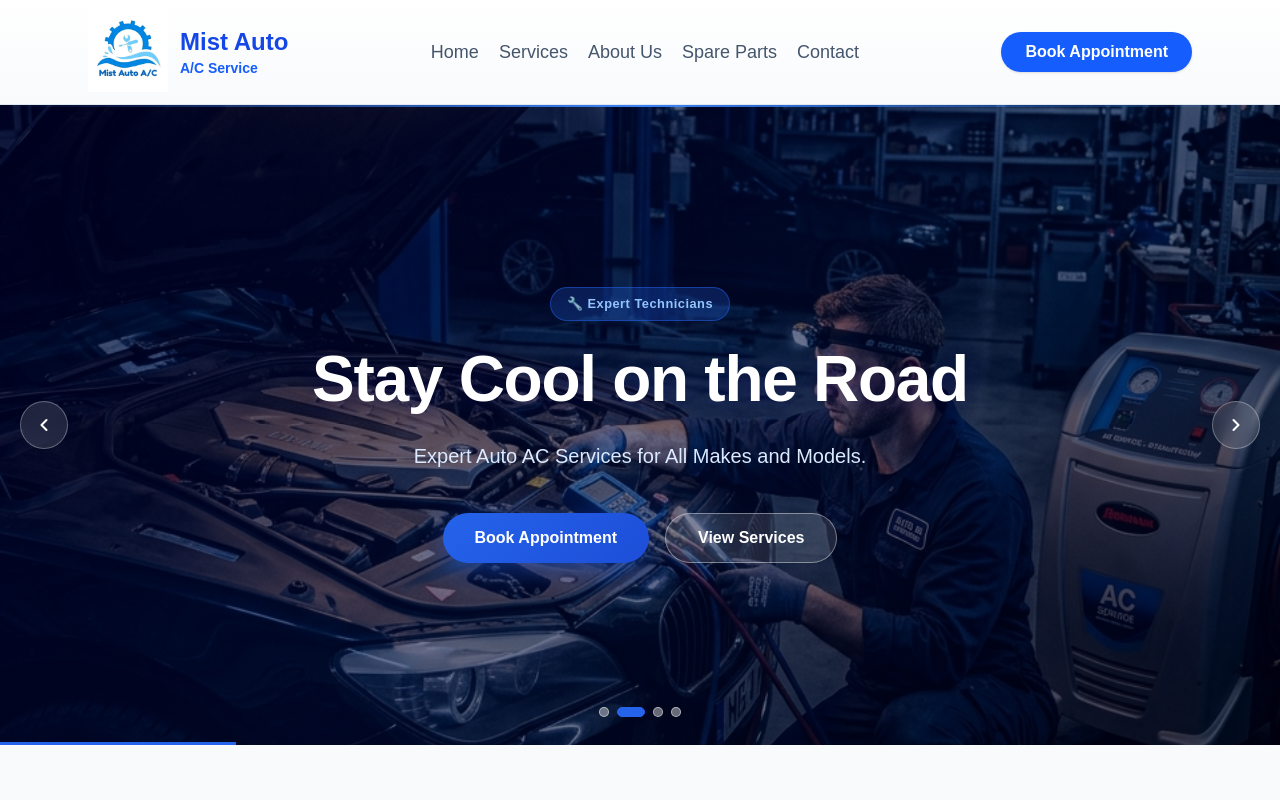
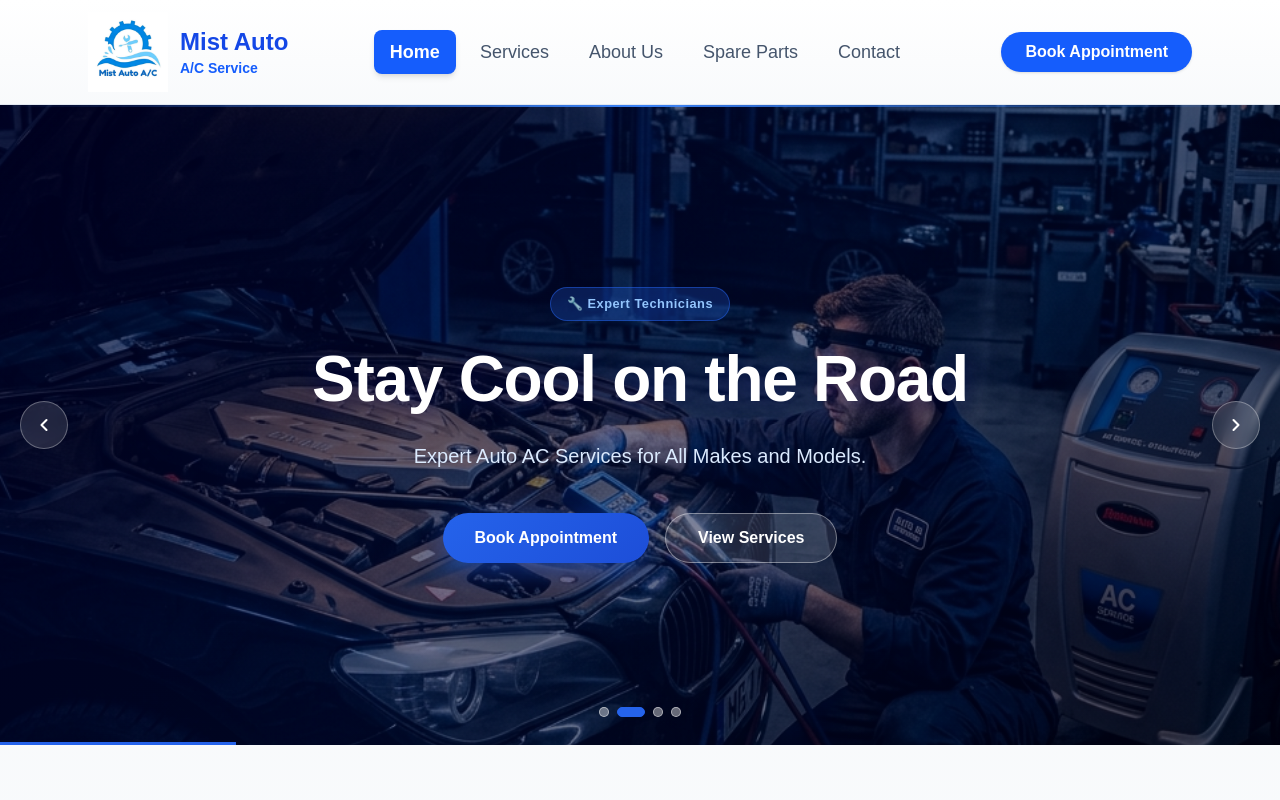
Before and after one commit to Tharaka-Maheshwara/misautoac-new, a Next.js app: page / in a window 1280 px wide. Shown: the top 800 px of the page. Built offline with nearby package versions, Linux system fonts and the light colour scheme.

Commit message:
navbar modify

```diff
--- a/src/components/layout/Navbar.tsx
+++ b/src/components/layout/Navbar.tsx
@@ -2,6 +2,7 @@
 
 import Image from 'next/image';
 import Link from "next/link";
+import { usePathname } from 'next/navigation';
 
 const navLinks = [
   { label: "Home", href: "/" },
@@ -12,6 +13,8 @@ const navLinks = [
 ];
 
 export default function Navbar() {
+  const pathname = usePathname();
+
   return (
     <header className="w-full border-b border-slate-200 bg-gradient-to-b from-white to-slate-50">
       <div className="mx-auto flex w-full max-w-6xl flex-col gap-3 px-6 py-3 md:flex-row md:items-center md:justify-between">
@@ -36,17 +39,24 @@ export default function Navbar() {
         </Link>
 
         <nav aria-label="Primary">
-          <ul className="flex flex-wrap items-center gap-5 text-lg font-medium text-slate-600">
-            {navLinks.map((link) => (
+          <ul className="flex flex-wrap items-center gap-2 text-lg font-medium text-slate-600">
+            {navLinks.map((link) => {
+              const isActive = pathname === link.href;
+              return (
                 <li key={link.href}>
                   <Link
                     href={link.href}
-                  className="transition-colors hover:text-slate-900"
+                    className={`block rounded-lg px-4 py-2 transition-all duration-300 ${
+                      isActive
+                        ? "bg-blue-600 text-white shadow-md font-semibold"
+                        : "hover:bg-blue-100 hover:text-blue-700"
+                    }`}
                   >
                     {link.label}
                   </Link>
                 </li>
-            ))}
+              );
+            })}
           </ul>
         </nav>
 
```
Lines whose indentation alone changed are shown as unchanged.
